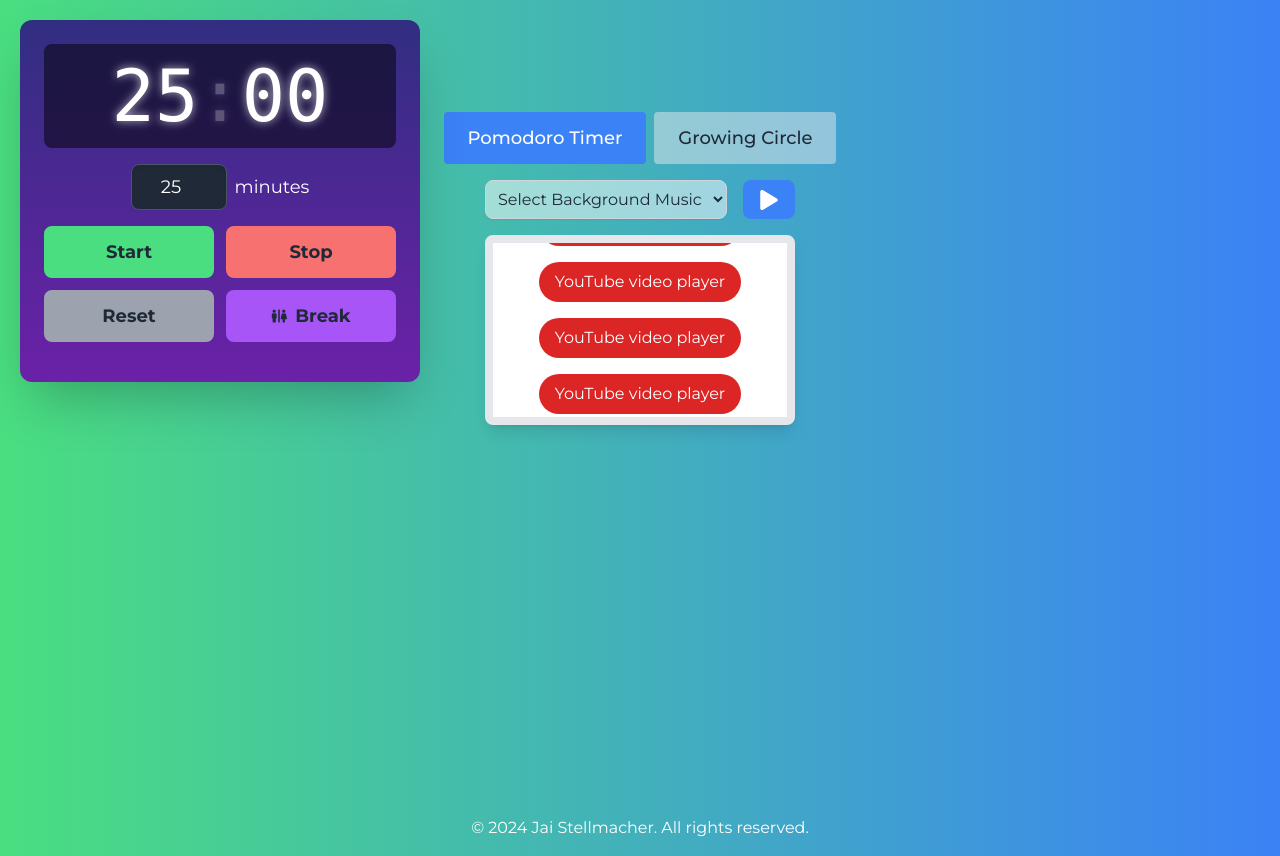
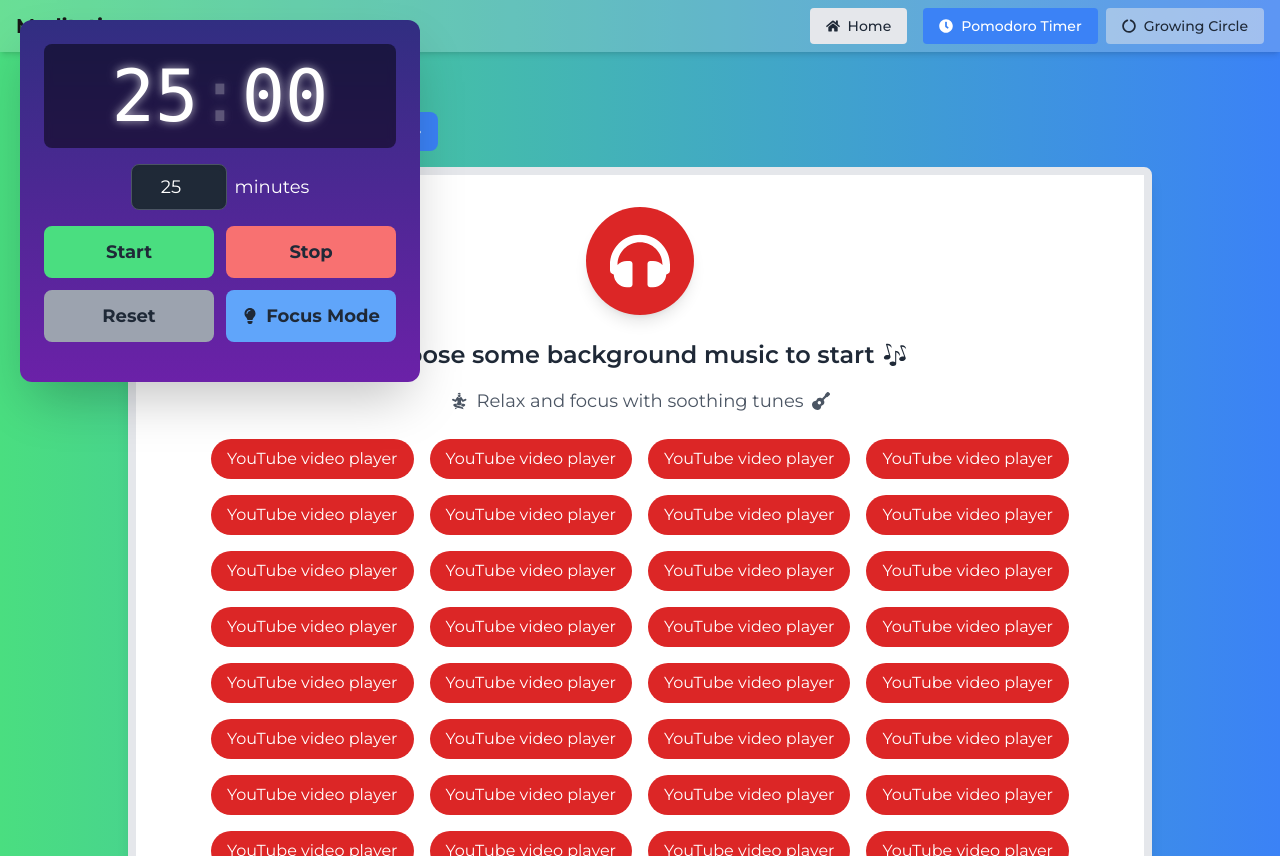
Before and after one commit to jstellmacher/portfolio_site, a Next.js app: page /meditation in a window 1280 px wide. Built offline with nearby package versions, Linux system fonts and the light colour scheme; a web font is replaced by a local one.

Commit message:
grayscale for pomo

```diff
--- a/app/global.css
+++ b/app/global.css
@@ -154,3 +154,14 @@
 .transform-style-3d {
   transform-style: preserve-3d;
 }
+@keyframes fadeOut {
+  from { opacity: 1; }
+  to { opacity: 0; }
+}
+
+.animate-fade-out {
+  animation: fadeOut 4s forwards;
+}
+.grayscale {
+  filter: grayscale(100%);
+}
--- a/app/meditation/page.jsx
+++ b/app/meditation/page.jsx
@@ -3,33 +3,19 @@
 import GrowingCircle from '../../components/GrowingCircle';
 import PomodoroTimer from '../../components/PomodoroTimer';
 import VideoPlayer from '../../components/VideoPlayer';
+import MeditationNav from '../../components/MeditationNav'; // Add this import
 
 const MeditationPage = () => {
     const [showGrowingCircle, setShowGrowingCircle] = useState(false);
 
     return (
         <div className="relative min-h-screen">
+            <MeditationNav
+                showGrowingCircle={showGrowingCircle}
+                setShowGrowingCircle={setShowGrowingCircle}
+            />
             <div className="fixed top-24 left-0 w-full p-4 flex justify-center items-center z-30">
                 <div className="flex flex-col items-center w-full max-w-screen-lg mx-auto">
-                    <div className="flex mb-4">
-                        <button
-                            onClick={() => setShowGrowingCircle(false)}
-                            className={`mr-2 px-6 py-3 rounded text-lg font-medium ${
-                                !showGrowingCircle ? 'bg-blue-500 text-white' : 'bg-opacity-50 bg-gray-200 text-gray-800'
-                            }`}
-                        >
-                            Pomodoro Timer
-                        </button>
-                        <button
-                            onClick={() => setShowGrowingCircle(true)}
-                            className={`px-6 py-3 rounded text-lg font-medium ${
-                                showGrowingCircle ? 'bg-blue-500 text-white' : 'bg-opacity-50 bg-gray-200 text-gray-800'
-                            }`}
-                        >
-                            Growing Circle
-                        </button>
-                    </div>
-
                     {!showGrowingCircle && <VideoPlayer />}
                 </div>
             </div>
--- a/components/MeditationNav.jsx
+++ b/components/MeditationNav.jsx
@@ -1,18 +1,40 @@
 'use client';
 import { useRouter } from 'next/navigation'; // Adjust this import based on Next.js version
+import { FaHome, FaClock, FaCircleNotch } from 'react-icons/fa';
 
-const MeditationNav = () => {
+const MeditationNav = ({ showGrowingCircle, setShowGrowingCircle }) => {
   const router = useRouter();
 
   return (
-    <div className="fixed top-0 left-0 w-full p-4 flex justify-between items-center bg-white/70 backdrop-blur-md shadow-md z-40">
-      <button
-        onClick={() => router.push('/')} // Navigate to home
-        className="px-6 py-3 rounded text-lg font-medium bg-blue-500 text-white"
-      >
-        Home
-      </button>
-    </div>
+    <nav className="fixed top-0 left-0 w-full bg-gray-200 bg-opacity-20 shadow-md z-40">
+      <div className="container mx-auto px-4 py-2 flex justify-between items-center">
+        <h1 className="text-xl font-bold">Meditation</h1>
+        <div className="flex items-center">
+          <button
+            onClick={() => router.push('/')}
+            className="mr-4 px-4 py-2 rounded text-sm font-medium bg-gray-200 text-gray-800 flex items-center"
+          >
+            <FaHome className="mr-2" /> Home
+          </button>
+          <button
+            onClick={() => setShowGrowingCircle(false)}
+            className={`mr-2 px-4 py-2 rounded text-sm font-medium flex items-center ${
+              !showGrowingCircle ? 'bg-blue-500 text-white' : 'bg-opacity-50 bg-gray-200 text-gray-800'
+            }`}
+          >
+            <FaClock className="mr-2" /> Pomodoro Timer
+          </button>
+          <button
+            onClick={() => setShowGrowingCircle(true)}
+            className={`px-4 py-2 rounded text-sm font-medium flex items-center ${
+              showGrowingCircle ? 'bg-blue-500 text-white' : 'bg-opacity-50 bg-gray-200 text-gray-800'
+            }`}
+          >
+            <FaCircleNotch className="mr-2" /> Growing Circle
+          </button>
+        </div>
+      </div>
+    </nav>
   );
 };
 
--- a/components/PomodoroTimer.jsx
+++ b/components/PomodoroTimer.jsx
@@ -1,7 +1,7 @@
 'use client';
 
 import React, { useState, useEffect } from 'react';
-import { FaRestroom } from 'react-icons/fa';
+import { FaRestroom, FaLightbulb } from 'react-icons/fa';
 import { motion } from 'framer-motion';
 import Draggable from 'react-draggable';
 
@@ -13,7 +13,7 @@
     </div>
 );
 
-const TimerControls = ({ isRunning, handleStart, handleStop, handleReset, handleBathroomBreak, isPaused }) => (
+const TimerControls = ({ isRunning, handleStart, handleStop, handleReset, toggleFocusMode, isFocusMode }) => (
     <div className="grid grid-cols-2 gap-3 mb-4">
         <button onClick={handleStart} className="py-3 bg-green-400 text-gray-800 text-lg font-bold rounded-lg hover:bg-green-300 transition duration-200">
             Start
@@ -24,9 +24,9 @@
         <button onClick={handleReset} className="py-3 bg-gray-400 text-gray-800 text-lg font-bold rounded-lg hover:bg-gray-300 transition duration-200">
             Reset
         </button>
-        <button onClick={handleBathroomBreak} className={`py-3 text-gray-800 text-lg font-bold rounded-lg flex items-center justify-center transition duration-200 ${isPaused ? 'bg-purple-400 hover:bg-purple-300' : 'bg-purple-500 hover:bg-purple-400'}`}>
-            <FaRestroom className="mr-2 text-base" />
-            {isPaused ? 'Resume' : 'Break'}
+        <button onClick={toggleFocusMode} className={`py-3 text-gray-800 text-lg font-bold rounded-lg flex items-center justify-center transition duration-200 ${isFocusMode ? 'bg-yellow-400 hover:bg-yellow-300' : 'bg-blue-400 hover:bg-blue-300'}`}>
+            <FaLightbulb className="mr-2 text-base" />
+            {isFocusMode ? 'Normal Mode' : 'Focus Mode'}
         </button>
     </div>
 );
@@ -40,7 +40,7 @@
     const [showCongrats, setShowCongrats] = useState(false);
     const [breakMinutes, setBreakMinutes] = useState(5);
     const [breakSeconds, setBreakSeconds] = useState(0);
-    const [isPaused, setIsPaused] = useState(false);
+    const [isFocusMode, setIsFocusMode] = useState(false);
 
     const calculateBreakTime = (workMinutes) => (workMinutes <= 25 ? 5 : workMinutes <= 45 ? 10 : 15);
     const [breakTime, setBreakTime] = useState(calculateBreakTime(timeInput));
@@ -63,7 +63,7 @@
         setBreakSeconds(0);
         setShowCongrats(false);
         setIsBreak(false);
-        setIsPaused(false);
+        setIsFocusMode(false);
     };
 
     useEffect(() => {
@@ -73,7 +73,7 @@
 
     useEffect(() => {
         let interval;
-        if (isRunning && !isPaused) {
+        if (isRunning && !isFocusMode) {
             interval = setInterval(() => {
                 const stillRunning = isBreak
                     ? decrementTimer(breakMinutes, breakSeconds, setBreakMinutes, setBreakSeconds)
@@ -87,14 +87,26 @@
             }, 1000);
         }
         return () => clearInterval(interval);
-    }, [seconds, minutes, isBreak, isRunning, isPaused, breakMinutes, breakSeconds]);
+    }, [seconds, minutes, isBreak, isRunning, isFocusMode, breakMinutes, breakSeconds]);
 
     const handleStart = () => setIsRunning(true);
     const handleStop = () => setIsRunning(false);
     const handleReset = () => { resetTimer(); setIsRunning(false); };
-    const handleBathroomBreak = () => { setIsPaused(!isPaused); setIsRunning(isPaused); };
+    const toggleFocusMode = () => {
+        setIsFocusMode(!isFocusMode);
+        // You can add additional focus mode logic here
+    };
 
     const blinkingColon = { opacity: [1, 0], transition: { duration: 1, repeat: Infinity, repeatType: 'reverse' } };
+
+    useEffect(() => {
+        const root = document.documentElement;
+        if (isFocusMode) {
+            root.classList.add('grayscale');
+        } else {
+            root.classList.remove('grayscale');
+        }
+    }, [isFocusMode]);
 
     return (
         <Draggable defaultPosition={{x: 20, y: 20}}>
@@ -119,8 +131,8 @@
                     handleStart={handleStart}
                     handleStop={handleStop}
                     handleReset={handleReset}
-                    handleBathroomBreak={handleBathroomBreak}
-                    isPaused={isPaused}
+                    toggleFocusMode={toggleFocusMode}
+                    isFocusMode={isFocusMode}
                 />
                 {showCongrats && <div className="text-lg font-bold text-green-300 text-center">Congratulations! Break Time!</div>}
             </div>
--- a/components/VideoPlayer.jsx
+++ b/components/VideoPlayer.jsx
@@ -10,6 +10,7 @@
     const [selectedVideo, setSelectedVideo] = useState(null);
     const [videoOptions, setVideoOptions] = useState([]);
     const [showFakeYoutube, setShowFakeYoutube] = useState(true);
+    const [showMessage, setShowMessage] = useState(false);
 
     useEffect(() => {
         const fetchVideoOptions = async () => {
@@ -44,6 +45,11 @@
     };
 
     const handleVideoPlay = () => {
+        if (!videoUrl) {
+            setShowMessage(true);
+            setTimeout(() => setShowMessage(false), 3000); // Hide message after 3 seconds
+            return;
+        }
         setIsVideoPlaying(!isVideoPlaying);
         if (videoUrl) {
             const iframe = document.querySelector('iframe');
@@ -57,8 +63,13 @@
     };
 
     return (
-        <div>
-            <div className="flex gap-4 mb-4">
+        <div className="w-full">
+            {showMessage && (
+                <div className="absolute top-0 left-0 right-0 bg-white text-red-500 px-4 py-2 rounded-xl text-center animate-fade-out">
+                    Try choosing a video to play instead
+                </div>
+            )}
+            <div className="flex flex-wrap gap-4 mb-4">
                 <select
                     onChange={(e) => handleVideoChange(e.target.value)}
                     value={videoUrl}
@@ -91,10 +102,12 @@
                 )}
             </div>
             {showFakeYoutube ? (
-                <div className="relative pb-[56.25%] bg-white overflow-hidden rounded-lg shadow-lg border-8 border-gray-200">
-                    <div className="absolute top-0 left-0 w-full h-full flex flex-col items-center justify-center">
-                        <FaHeadphones className="mr-2" />
-                        <h2 className="text-2xl font-semibold text-gray-800 mb-2 flex items-center justify-center">
+                <div className="bg-white overflow-hidden rounded-lg shadow-lg border-8 border-gray-200 w-full p-8">
+                    <div className="flex flex-col items-center justify-center">
+                        <div className="bg-red-600 rounded-full p-6 mb-6 shadow-lg hover:bg-red-700 transition duration-300">
+                            <FaHeadphones className="text-6xl text-white" />
+                        </div>
+                        <h2 className="text-2xl font-semibold text-gray-800 mb-4 flex items-center justify-center">
                             Choose some background music to start
                             <GiMusicalNotes className="ml-2" />
                         </h2>
```
Also changed, not shown: app/contexts/AuthContext.js (renamed from components/AuthContext.js), app/miniApps/page.jsx (added).
